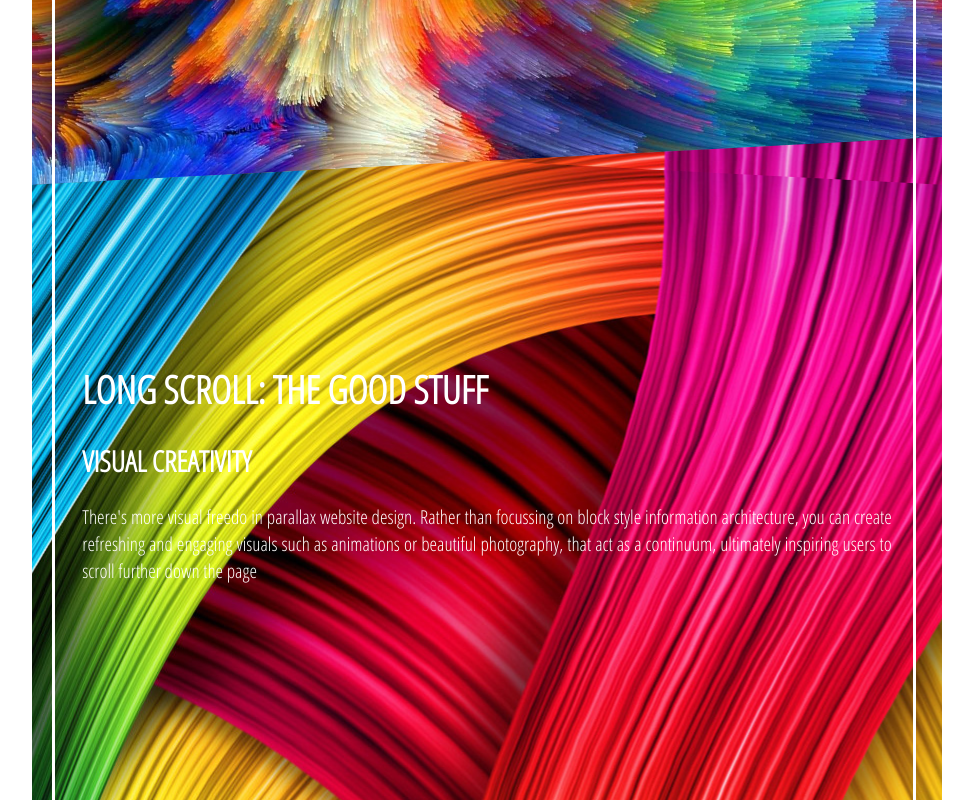
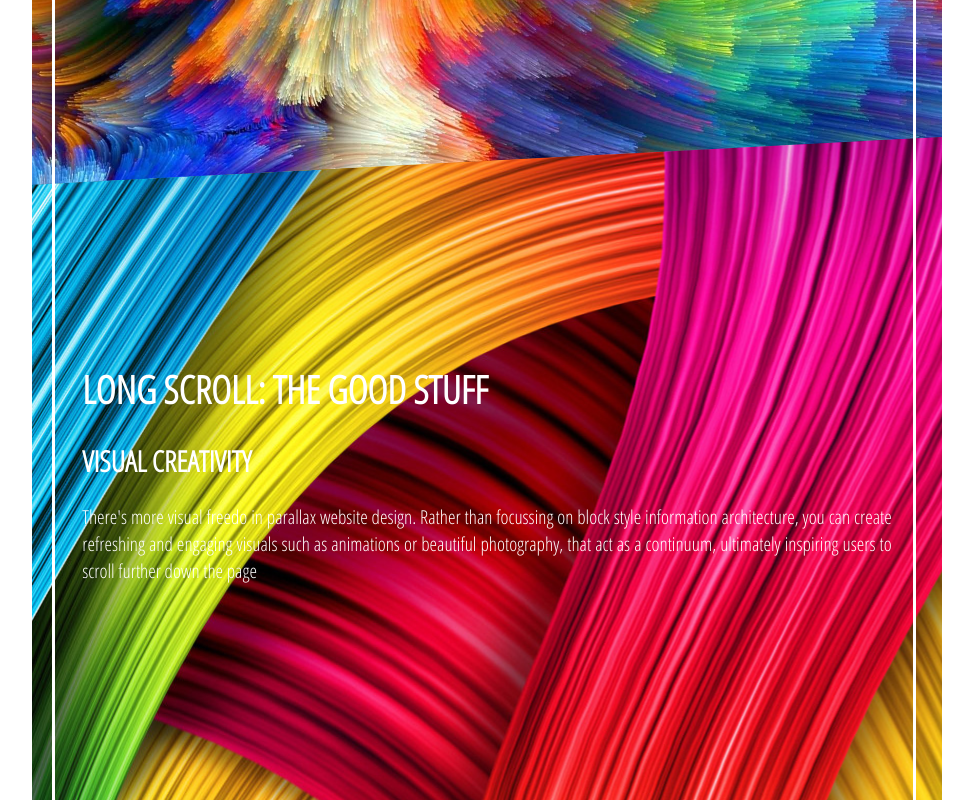
Before and after one commit to jayanthVishwas/guvi, a plain HTML site: page D9 - css/index.html in a window 1280 px wide. Shown: the part 520-1320 px from the top of the page, without its empty margins (153-1126 px from the left). Drawn offline with Linux system fonts and the light colour scheme.

Commit message:
Add files via upload

```diff
--- a/D9 - css/style.css
+++ b/D9 - css/style.css
@@ -23,7 +23,7 @@ html, body{
   position: absolute;
   right: 16.5%;
   top:150px;
-  z-index: 12;
+  z-index: 15;
 }
 .absolutePos {
     position: absolute;
@@ -37,7 +37,7 @@ html, body{
     font-weight:300;
     font-family:monospace;
     letter-spacing: 1px;
-    z-index: 13;
+    z-index: 16;
     border-radius: 10px;
 }
 .cus-div{
@@ -81,7 +81,7 @@ html, body{
 
 #skew7{
   background: black;
-  z-index: 4;
+  z-index: 17;
 }
 
 .cus-div::after{
@@ -102,10 +102,9 @@ html, body{
 }
 
 
-
 #skew2::after,
 #skew4::after,
 #skew6::after{
-  transform-origin: left bottom;
-  transform: skewY(3deg);
+  transform-origin: right bottom;
+  transform: skewY(-3deg);
 }
```
